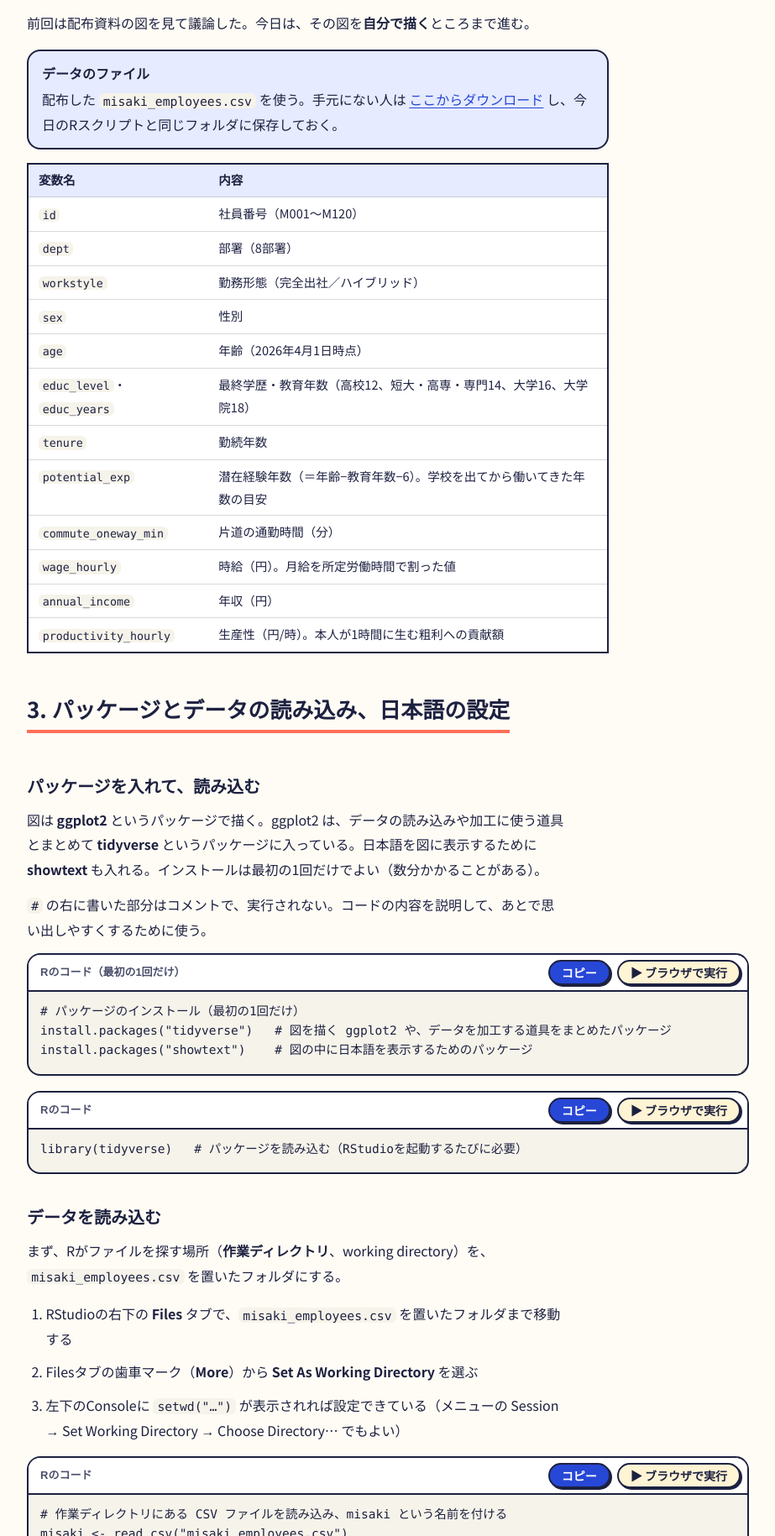
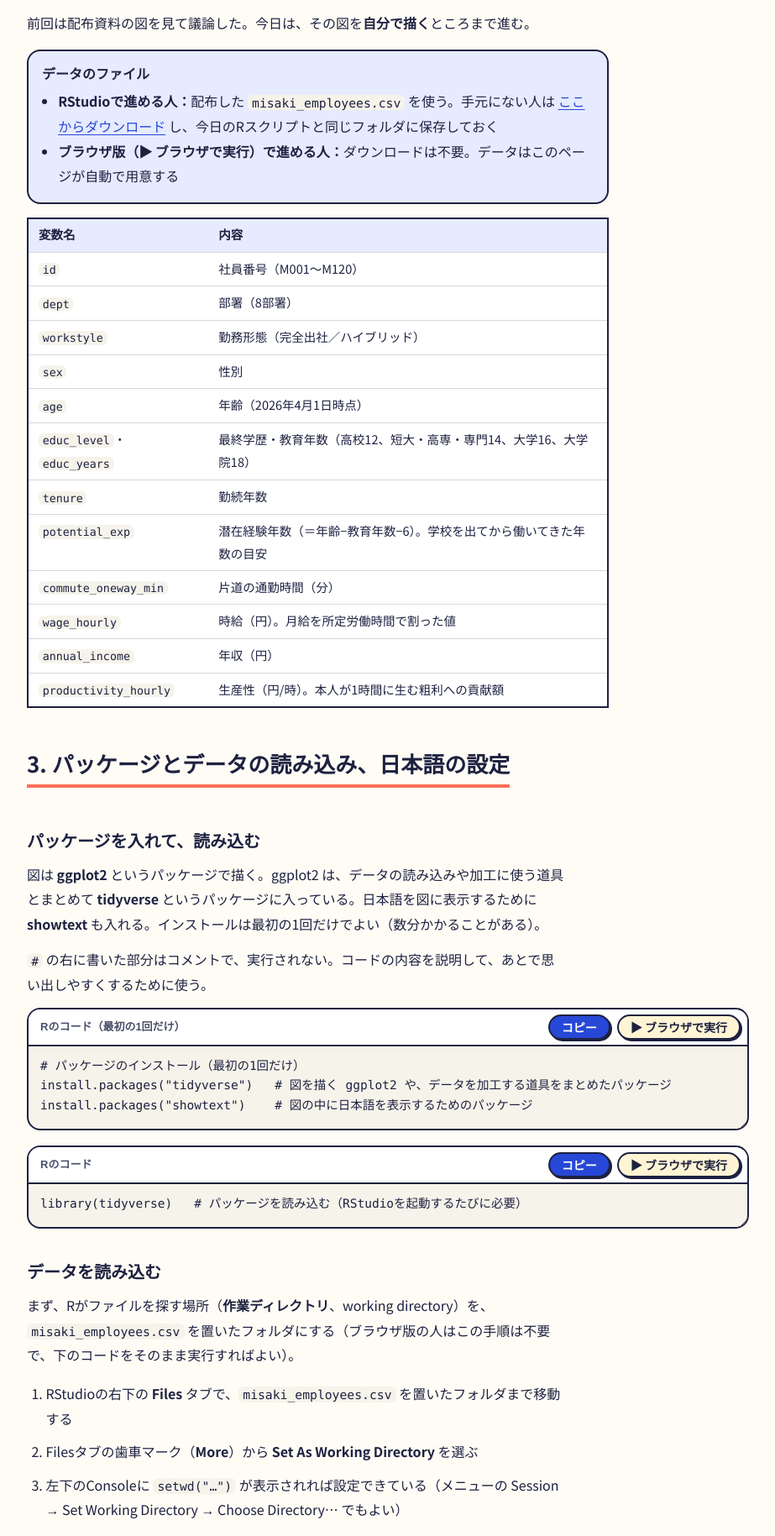
Before and after one commit to munetomoando/labor24, a plain HTML site: page index.html in a window 1280 px wide. Shown: the part 2266-4095 px from the top of the page at 84% size, without its empty margins (138-1061 px from the left). Drawn offline with Linux system fonts and the light colour scheme; a web font is replaced by a local one.

Commit message:
Add files via upload

```diff
--- a/index.html
+++ b/index.html
@@ -269,7 +269,7 @@ footer { margin-top: 64px; color: var(--muted); font-size: 14px; border-top: 2px
       </ul>
       <p>前回は配布資料の図を見て議論した。今日は、その図を<b>自分で描く</b>ところまで進む。</p>
     </div>
-    <div class="note"><span class="label">データのファイル</span>配布した <code>misaki_employees.csv</code> を使う。手元にない人は <a href="misaki_employees.csv" download>ここからダウンロード</a> し、今日のRスクリプトと同じフォルダに保存しておく。</div>
+    <div class="note"><span class="label">データのファイル</span><ul><li><b>RStudioで進める人：</b>配布した <code>misaki_employees.csv</code> を使う。手元にない人は <a href="misaki_employees.csv" download>ここからダウンロード</a> し、今日のRスクリプトと同じフォルダに保存しておく</li><li><b>ブラウザ版（▶ ブラウザで実行）で進める人：</b>ダウンロードは不要。データはこのページが自動で用意する</li></ul></div>
     <div class="tablewrap">
       <table class="vars">
         <thead><tr><th>変数名</th><th>内容</th></tr></thead>
@@ -306,7 +306,7 @@ install.packages("showtext")    # 図の中に日本語を表示するための
 
     <h3>データを読み込む</h3>
     <div class="prose">
-      <p>まず、Rがファイルを探す場所（<b>作業ディレクトリ</b>、working directory）を、<code>misaki_employees.csv</code> を置いたフォルダにする。</p>
+      <p>まず、Rがファイルを探す場所（<b>作業ディレクトリ</b>、working directory）を、<code>misaki_employees.csv</code> を置いたフォルダにする（ブラウザ版の人はこの手順は不要で、下のコードをそのまま実行すればよい）。</p>
     </div>
     <ol class="steps">
       <li>RStudioの右下の <b>Files</b> タブで、<code>misaki_employees.csv</code> を置いたフォルダまで移動する</li>
```
